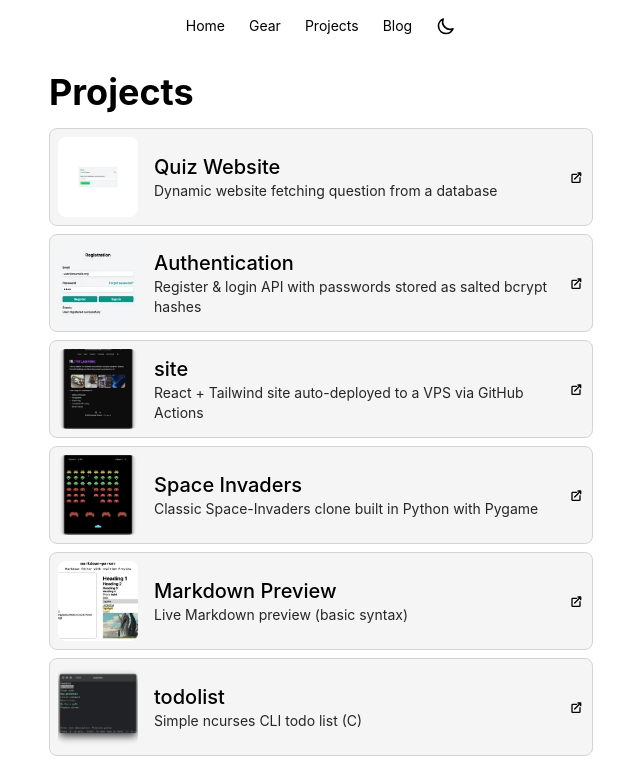
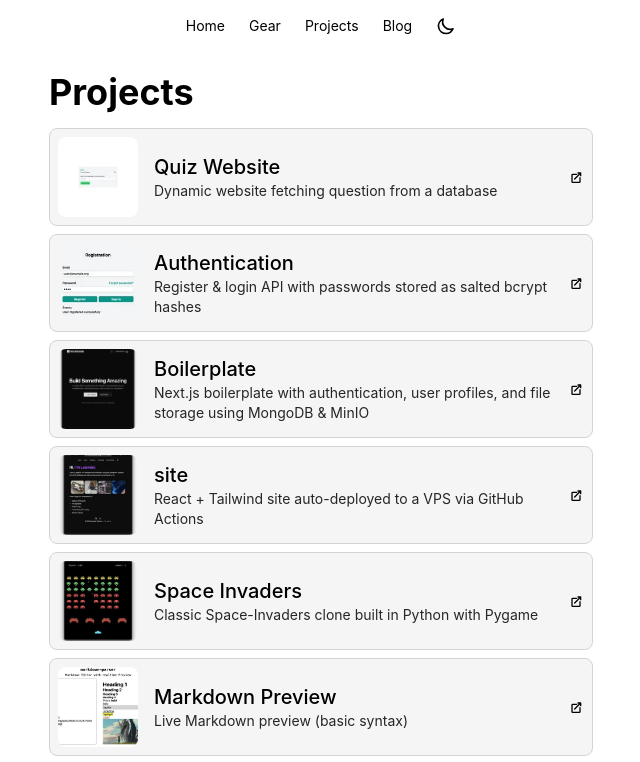
Before and after one commit to schererleander/site, a React (Vite) app: page /projects in a window 1280 px wide. Shown: the top 762 px of the page, without its empty margins (319-959 px from the left). Built offline with nearby package versions, Linux system fonts and the light colour scheme.

Commit message:
feat: add boilderplate project

```diff
--- a/src/data/projects.ts
+++ b/src/data/projects.ts
@@ -17,6 +17,12 @@ export const projects: Project[] = [
     description: "Register & login API with passwords stored as salted bcrypt hashes",
     url: "https://github.com/schererleander/authentication",
     image: "/images/authentication.webp",
+  },
+  {
+    name: "Boilerplate",
+    description: "Next.js boilerplate with authentication, user profiles, and file storage using MongoDB & MinIO",
+    url: "https://github.com/schererleander/boilerplate",
+    image: "/images/boilerplate.webp",
   },
   {
     name: "site",
```
Also changed, not shown: public/images/boilerplate.webp (added).
